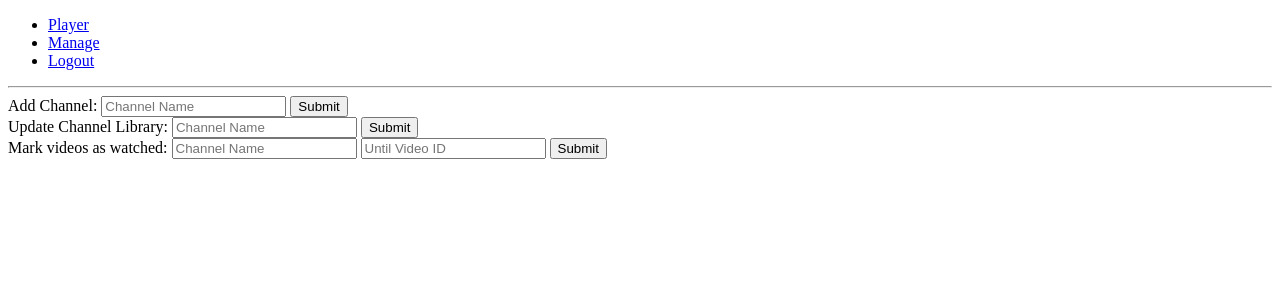
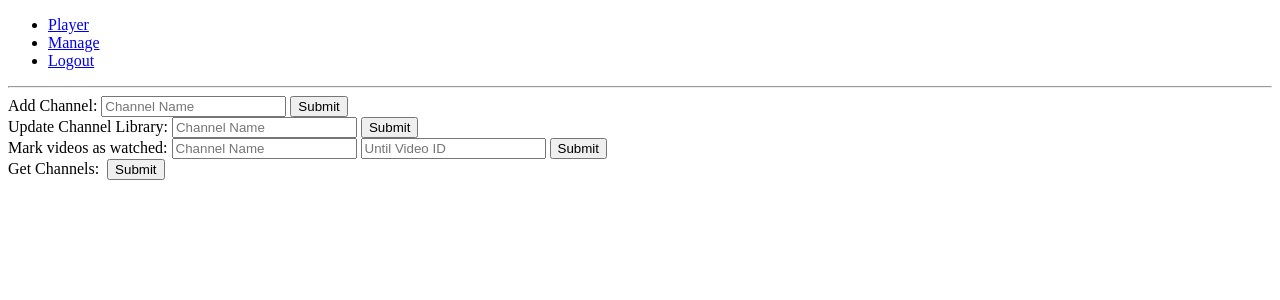
Before and after one commit to eduardoceretta/yqueuer, a Django app: page /manage/ in a window 1280 px wide. Shown: the top 300 px of the page. Run offline with Django 3.2, Linux system fonts and the light colour scheme; the visitor is signed in with stand-in values (Sample User, id 1).

Commit message:
Adding get_channels to manage page

```diff
--- a/frontend/templates/frontend/manage.html
+++ b/frontend/templates/frontend/manage.html
@@ -27,6 +27,15 @@
       <input id="bulk_mark_until_y_video_id" type="text" name="until_y_video_id" placeholder="Until Video ID">
       <button id="bulk_mark_submit"> Submit </button>
       <span id="bulk_mark_result"></span>
+    </span>
+  </div>
+
+  <div id="get_channels">
+    <span>
+      Get Channels:
+      <span id="get_channels_list" style="display:inline-block"></span>
+      <button id="get_channels_submit"> Submit </button>
+      <span id="get_channels_result"></span>
     </span>
   </div>
 
@@ -142,6 +151,60 @@
         });
       });
 
+      var get_channels = {
+        'div' : $("#get_channels"),
+        'channels_list' : $("#get_channels_list"),
+        'submit' : $("#get_channels_submit"),
+        'result' : $("#get_channels_result"),
+      }
+      get_channels.submit.on('click', function(e) {
+        log ('get_channels.submit');
+        get_channels.channels_list.text('');
+        get_channels.result.text('processing...');
+        get_channels.div.find(":input").attr("disabled", true);
+        $.ajax({
+          method: "GET",
+          url: "/api/get_channels/",
+          headers: {'X-CSRFToken': '{{ csrf_token }}'},
+          success: function(result){
+            get_channels.div.find(":input").attr("disabled", false);
+            if(result.success) {
+              get_channels.result.text('success');
+              channels = result.data.channels;
+              var list = $('<ul>');
+
+              for(var i = 0; i < channels.length; i++) {
+                  var item = $('<li>');
+                  var thumbnail = $('<img class="channel_thumbnail">');
+                  thumbnail.attr('src', channels[i].thumbnails);
+                  var title = $('<span>');
+                  title.text(channels[i].title);
+
+                  item.append(thumbnail);
+                  item.append(title);
+
+                  list.append(item);
+              }
+
+              get_channels.channels_list.append(list);
+            } else if(result.error) {
+              get_channels.result.text('error: ' + result.error);
+            }
+          },
+          error: function(xhr,status,error){
+            log('get_channels','error', xhr,status,error);
+            get_channels.div.find(":input").attr("disabled", false);
+            get_channels.result.text('error');
+          }
+        });
+      });
+
     });
   </script>
+
+  <style type="text/css">
+    .channel_thumbnail {
+        height: 50px;
+    }
+  </style>
 {% endblock %}
--- a/frontend/urls.py
+++ b/frontend/urls.py
@@ -8,6 +8,7 @@ urlpatterns = [
     url(r'^manage/$', views.manage, name = 'manage'),
     # APIS
     url(r'^api/get_videos/$', views.getVideos, name = 'get_videos'),
+    url(r'^api/get_channels/$', views.getChannels, name = 'get_channels'),
     url(r'^api/mark_watched/$', views.markWatched, name = 'mark_watched'),
     url(r'^api/bulk_mark_watched/$', views.bulkMarkWatched, name = 'bulk_mark_watched'),
     url(r'^api/update_channel_library/$', views.updateChannelLibrary, name = 'update_channel_library'),
--- a/frontend/views.py
+++ b/frontend/views.py
@@ -132,6 +132,26 @@ def getVideos(request):
   response_data = { 'videos' : videos }
   return HttpResponse(json.dumps(response_data), content_type = "application/json")
 
+##################################
+@login_required
+def getChannels(request):
+  user = request.user
+
+  # Select videos, from user's channel list, with no entry on RUserVideo for that user or it has but watched is false
+  u_channels = user.channel_set.all()
+
+  channels = []
+  for channel in u_channels:
+    channels.append({
+      'id': channel.y_channel_id,
+      'title': channel.title,
+      'name': channel.name,
+      'thumbnails' : channel.thumbnails,
+      'imported_date' : str(channel.imported_date),
+    })
+
+  response_data = {'success': True, 'data' : {'channels' : channels} }
+  return HttpResponse(json.dumps(response_data), content_type = "application/json")
 
 ##################################
 @login_required
```
